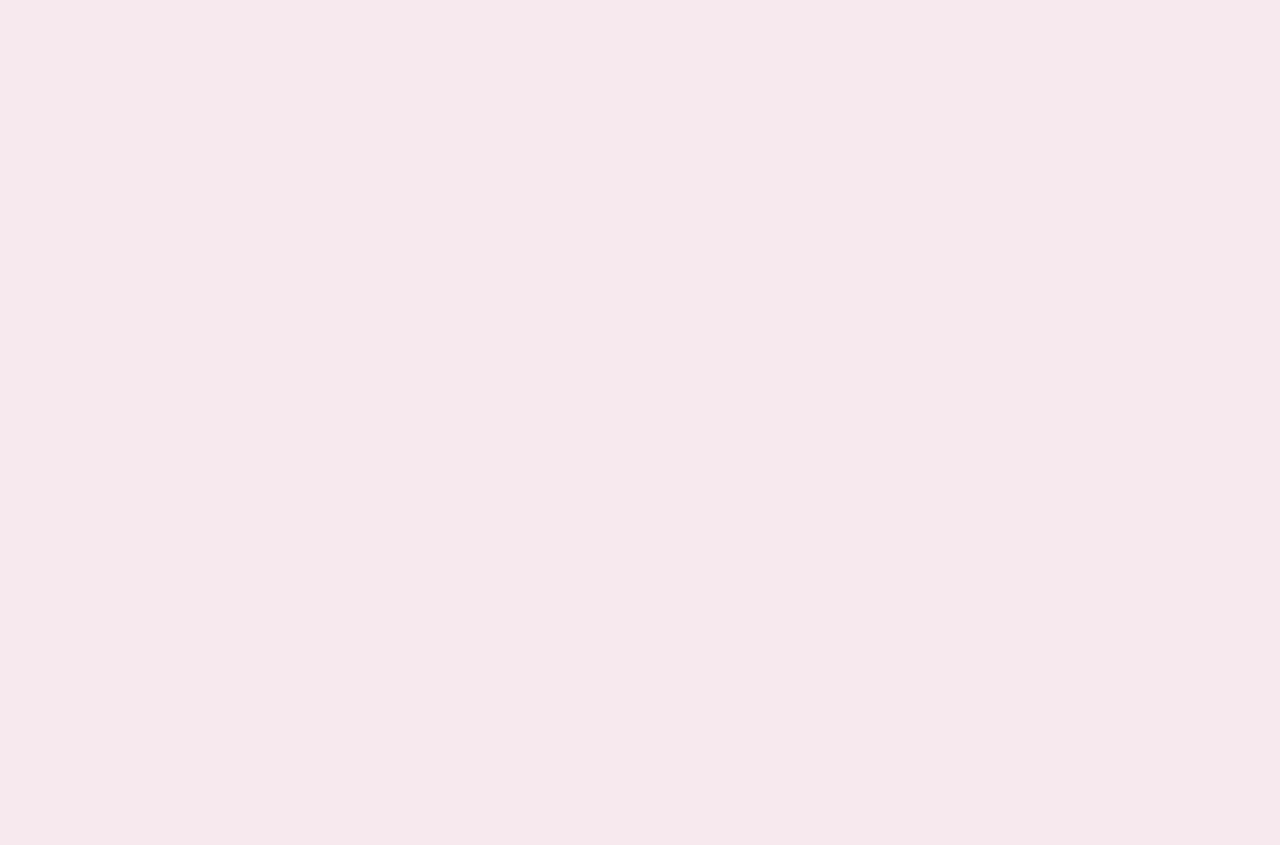
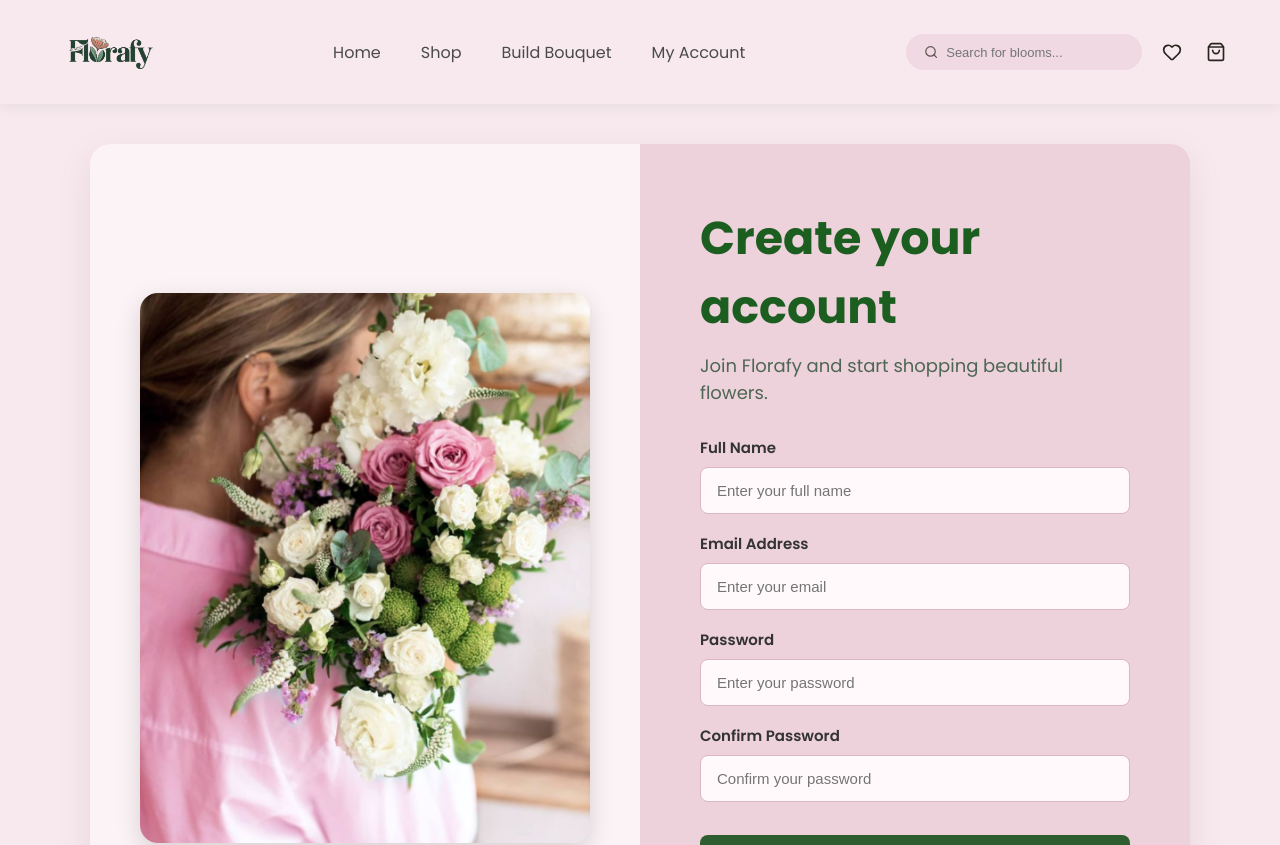
Before and after one commit to manasvistha/florafy_frontend, a React (Create React App) app: page /signup in a window 1280 px wide. Before the commit this address had no page. Shown: the top 845 px of the page. Before the commit the page ends 800 px from the top, so only its background shows below. Built offline with nearby package versions, Linux system fonts and the light colour scheme.

Commit message:
Signup Page

```diff
--- a/src/App.jsx
+++ b/src/App.jsx
@@ -1,6 +1,7 @@
 import { BrowserRouter, Routes, Route } from 'react-router-dom';
 import LandingPage from './pages/LandingPage';
 import LoginPage from './pages/LoginPage';
+import SignupPage from "./pages/SignupPage";
 
 function App() {
   return (
@@ -9,6 +10,8 @@ function App() {
         <Route path="/" element={<LandingPage />} />
         <Route path="/home" element={<LandingPage />} />
         <Route path="/login" element={<LoginPage />} />
+        <Route path="/signup" element={<SignupPage />} />
+
         <Route path="/shop" element={<LoginPage />} />
         <Route path="/build-bouquet" element={<LoginPage />} />
         <Route path="/my-account" element={<LoginPage />} />
--- /dev/null
+++ b/src/pages/SignupPage.jsx
@@ -0,0 +1,192 @@
+import { Link } from "react-router-dom";
+import Navbar from "../components/Navbar";
+import SignupImage from "../assets/Login.png";
+
+const styles = {
+  page: {
+    minHeight: "calc(100vh - 80px)",
+    background: "#f7e9ee",
+    display: "flex",
+    justifyContent: "center",
+    alignItems: "center",
+    padding: "40px 20px",
+    fontFamily: "'Poppins', sans-serif",
+  },
+
+  card: {
+    width: "1100px",
+    background: "#edd1db",
+    borderRadius: "20px",
+    display: "grid",
+    gridTemplateColumns: "1fr 1fr",
+    overflow: "hidden",
+    boxShadow: "0 12px 30px rgba(177,135,154,.18)",
+  },
+
+  imageContainer: {
+    padding: "40px",
+    display: "flex",
+    justifyContent: "center",
+    alignItems: "center",
+    background: "#FCF3F6",
+  },
+
+  image: {
+    width: "100%",
+    maxWidth: "450px",
+    height: "550px",
+    objectFit: "cover",
+    borderRadius: "18px",
+    boxShadow: "0 8px 25px rgba(0,0,0,.15)",
+  },
+
+  form: {
+    padding: "60px",
+    display: "flex",
+    flexDirection: "column",
+    justifyContent: "center",
+  },
+
+  heading: {
+    fontSize: "46px",
+    fontWeight: "700",
+    color: "#1b5e20",
+    marginBottom: "10px",
+  },
+
+  subtext: {
+    fontSize: "18px",
+    color: "#4e6655",
+    marginBottom: "30px",
+  },
+
+  label: {
+    fontSize: "15px",
+    fontWeight: "600",
+    marginBottom: "8px",
+    color: "#333",
+  },
+
+  input: {
+    width: "100%",
+    padding: "14px 16px",
+    borderRadius: "8px",
+    border: "1px solid #d9b8c4",
+    background: "#FFF9FB",
+    fontSize: "15px",
+    outline: "none",
+    marginBottom: "18px",
+    boxSizing: "border-box",
+  },
+
+  button: {
+    width: "100%",
+    padding: "14px",
+    background: "#2e5d2f",
+    color: "#fff",
+    border: "none",
+    borderRadius: "8px",
+    fontSize: "15px",
+    fontWeight: "600",
+    cursor: "pointer",
+    marginTop: "15px",
+    marginBottom: "25px",
+  },
+
+  footerText: {
+    textAlign: "center",
+    fontSize: "14px",
+    color: "#555",
+  },
+
+  loginLink: {
+    color: "#2962ff",
+    textDecoration: "none",
+    fontWeight: "600",
+  },
+};
+
+export default function SignupPage() {
+  return (
+    <>
+      <Navbar />
+
+      <div style={styles.page}>
+        <div style={styles.card}>
+
+          <div style={styles.imageContainer}>
+            <img
+              src={SignupImage}
+              alt="Flowers"
+              style={styles.image}
+            />
+          </div>
+
+          <div style={styles.form}>
+
+            <h1 style={styles.heading}>
+              Create your account
+            </h1>
+
+            <p style={styles.subtext}>
+              Join Florafy and start shopping beautiful flowers.
+            </p>
+
+            <label style={styles.label}>
+              Full Name
+            </label>
+
+            <input
+              type="text"
+              placeholder="Enter your full name"
+              style={styles.input}
+            />
+
+            <label style={styles.label}>
+              Email Address
+            </label>
+
+            <input
+              type="email"
+              placeholder="Enter your email"
+              style={styles.input}
+            />
+
+            <label style={styles.label}>
+              Password
+            </label>
+
+            <input
+              type="password"
+              placeholder="Enter your password"
+              style={styles.input}
+            />
+
+            <label style={styles.label}>
+              Confirm Password
+            </label>
+
+            <input
+              type="password"
+              placeholder="Confirm your password"
+              style={styles.input}
+            />
+
+            <button style={styles.button}>
+              Join Us
+            </button>
+
+            <p style={styles.footerText}>
+              Already have an account?{" "}
+              <Link to="/login" style={styles.loginLink}>
+                Login
+              </Link>
+            </p>
+
+          </div>
+
+        </div>
+      </div>
+    </>
+  );
+}
```
Also changed, not shown: src/pages/DashboardPage.jsx (added).
